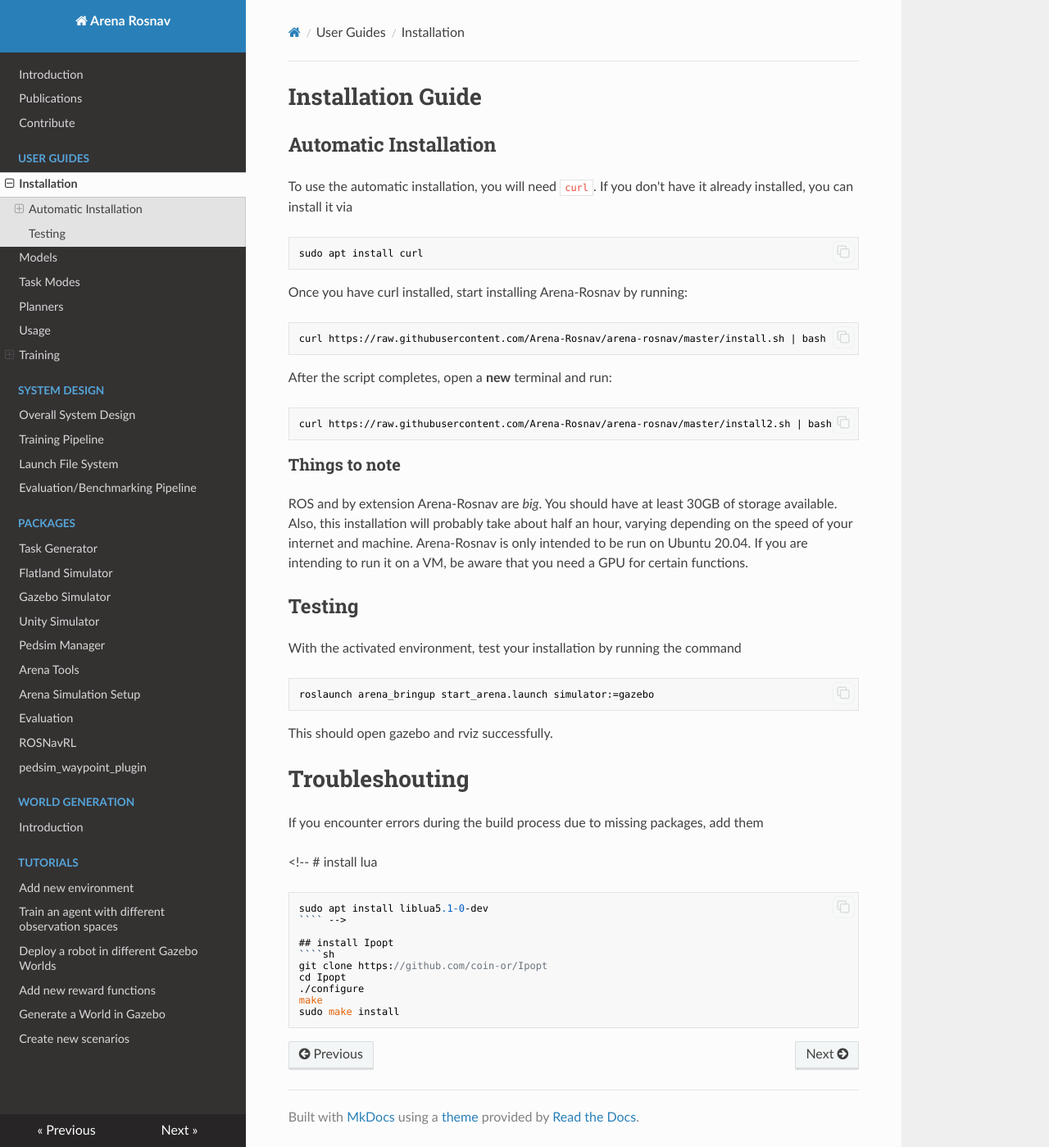
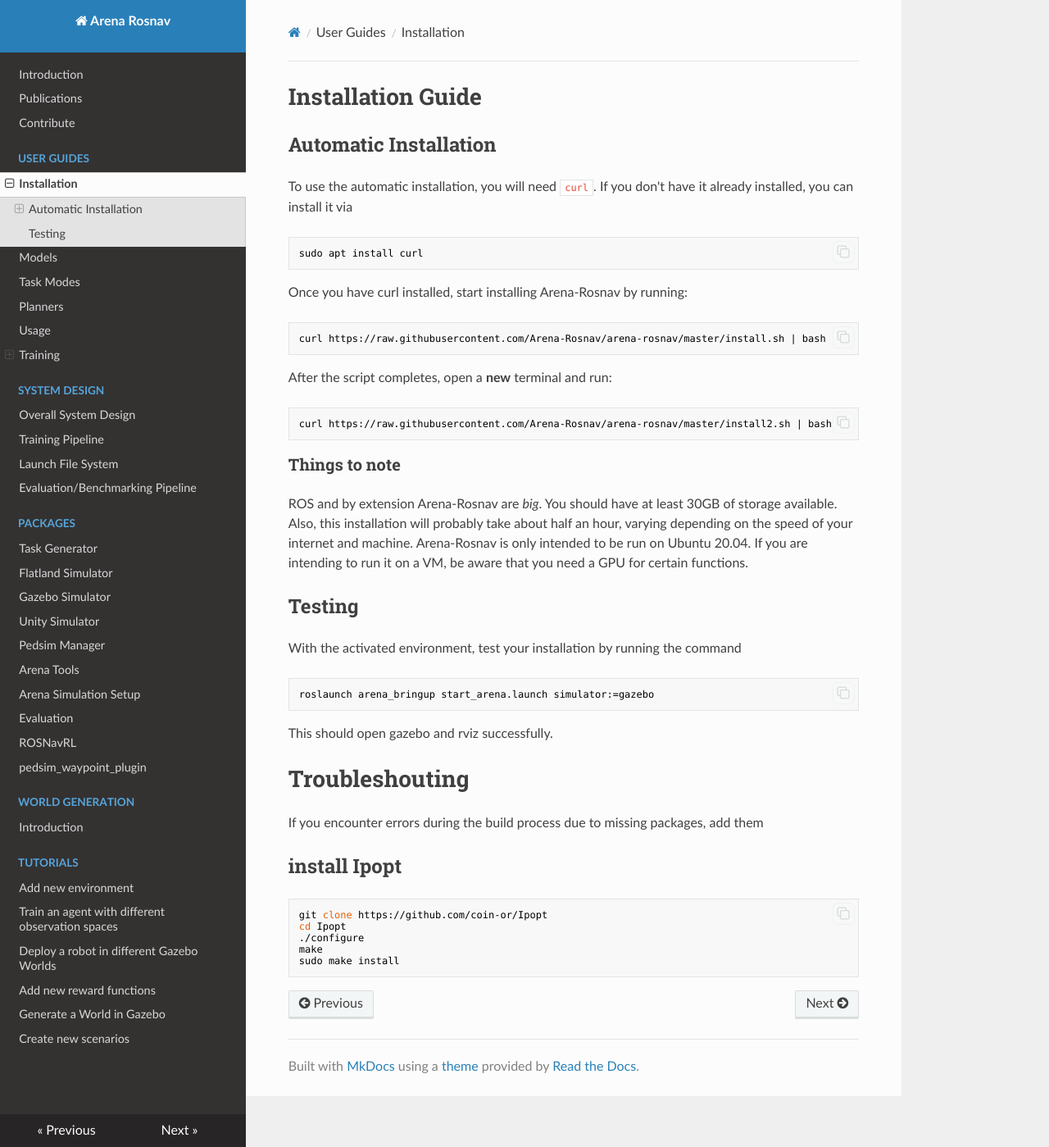
Before and after one commit to Arena-Rosnav/.github, an MkDocs documentation site: the page built from docs/user_guides/installation.md, in a window 1280 px wide and 1399 px high. Shown: the whole window at 82% size. Built offline with MkDocs 1.6.1, drawn with Linux system fonts in a browser that asks for light colours; nearby versions of some CDN libraries; comment, search, counter and statistics services are not loaded.

Commit message:
fix paths

`````diff
--- a/docs/user_guides/installation.md
+++ b/docs/user_guides/installation.md
@@ -161,16 +161,18 @@
 # Troubleshouting
 If you encounter errors during the build process due to missing packages, add them
 
-<!-- # install lua
-````
+<!--
+# install lua
+```sh
 sudo apt install liblua5.1-0-dev
-```` -->
+```
+-->
 
 ## install Ipopt
-````sh
+```sh
 git clone https://github.com/coin-or/Ipopt
 cd Ipopt
 ./configure
 make
 sudo make install
-````
+```
`````
Also changed, not shown: docs/tutorials/create_scenarios/create_new_scenarios.md (+1 -1 lines), docs/user_guides/models/robot.md (+1 -1 lines).
